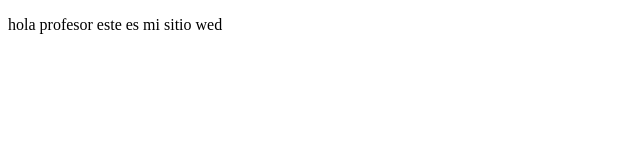
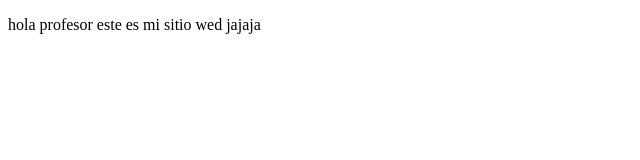
Before and after one commit to Andrey33yt/ESTUDIOS-JS, a plain HTML site: page index.html in a window 1280 px wide. Shown: the full height of the page, 0-640 px from the left. Drawn offline with Linux system fonts and the light colour scheme.

Commit message:
cambios agregamos un jajaja

```diff
--- a/index.html
+++ b/index.html
@@ -8,7 +8,7 @@
 </head>
 <body>
    <p>
-       hola profesor este es mi sitio wed
+       hola profesor este es mi sitio wed jajaja
    </p>
 </body>
 </html>
```
